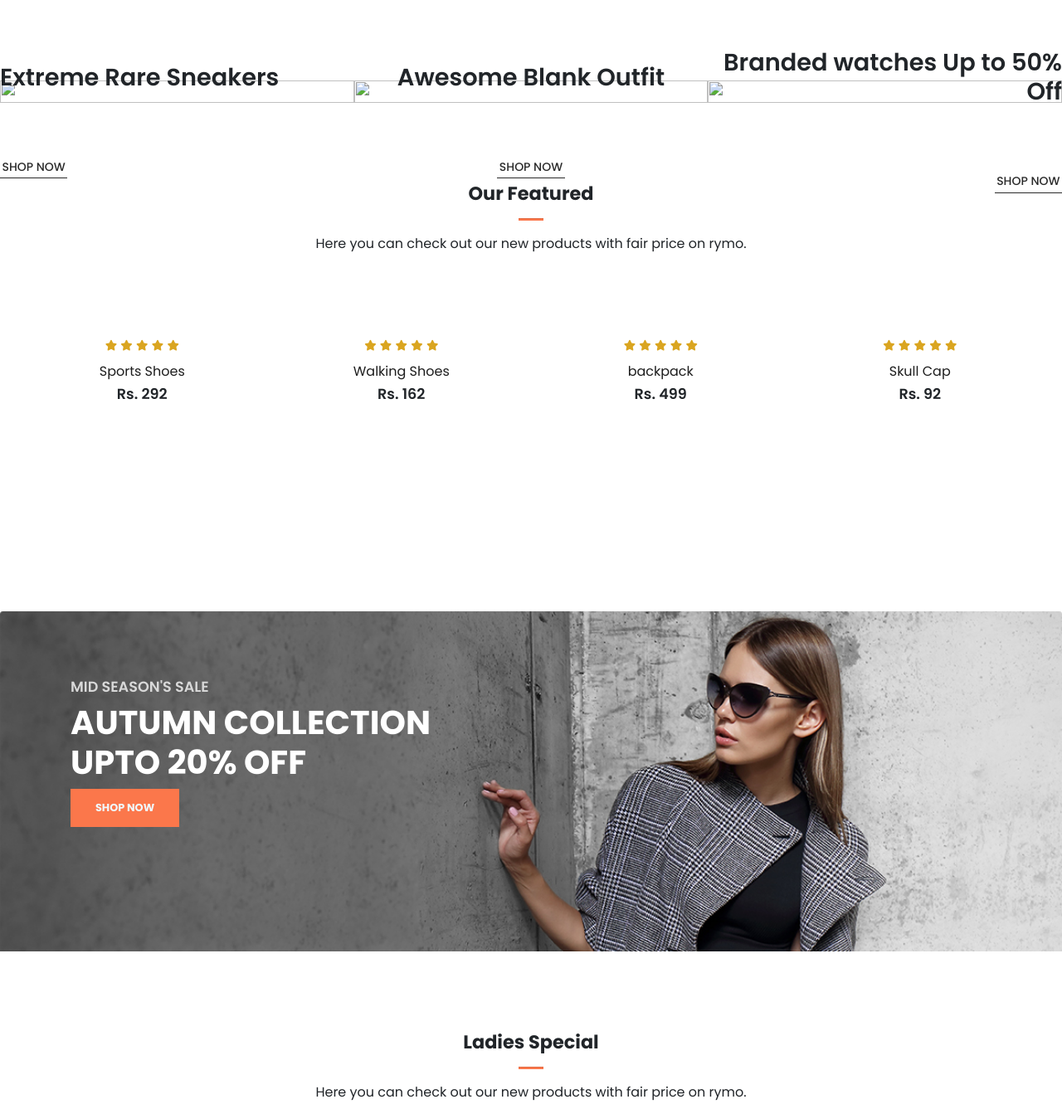
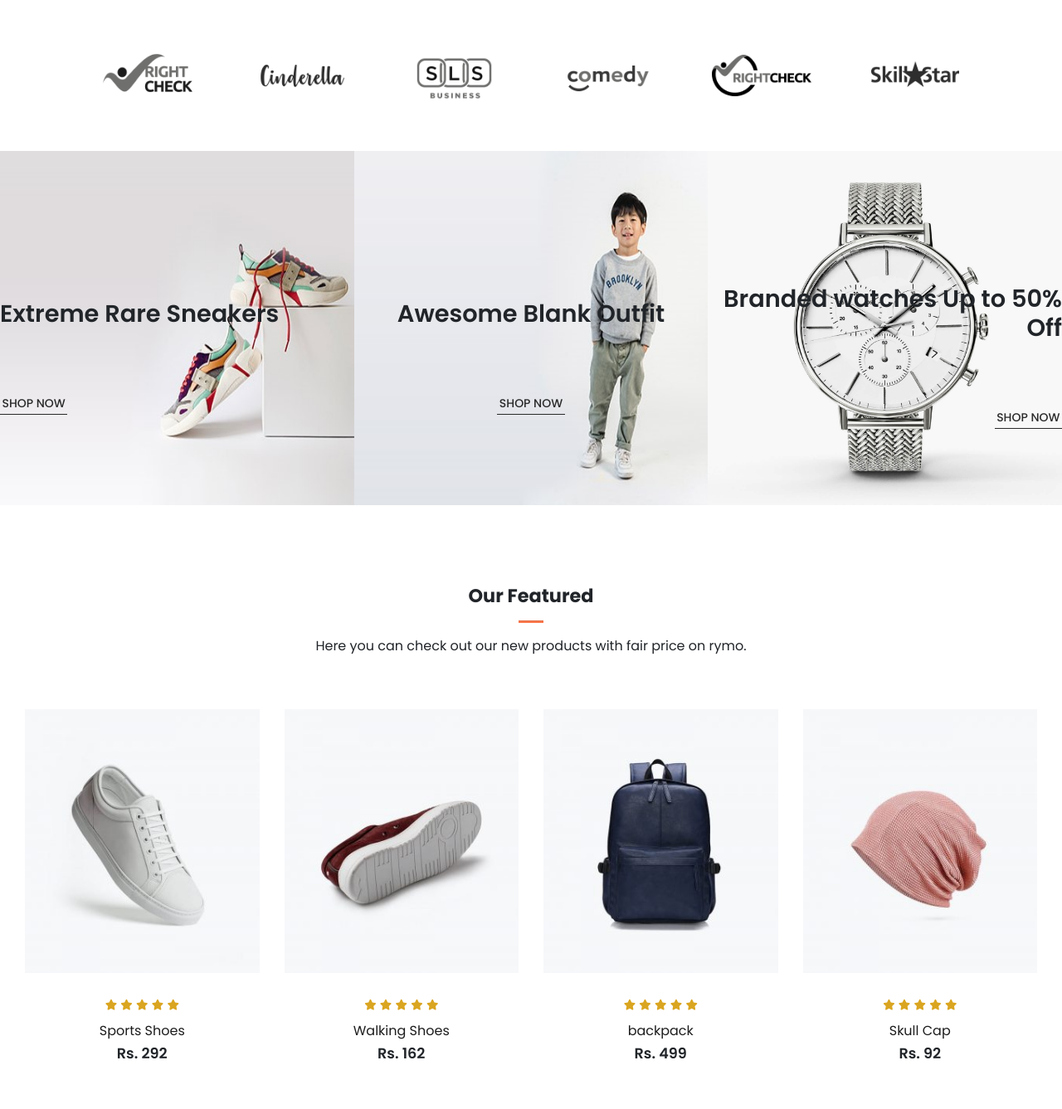
Before and after one commit to keerthirajhan/E-Commerce-website-Mini-Project-, a plain HTML site: page index.html in a window 1280 px wide. Shown: the part 800-2137 px from the top of the page at 83% size. Drawn offline with nearby package versions, Linux system fonts and the light colour scheme; the site is published under a folder, as on GitHub Pages, so addresses that start at the root find nothing.

Commit message:
Update1_images added

```diff
--- a/index.html
+++ b/index.html
@@ -14,7 +14,7 @@
   <!--Navigation-->
   <nav class="navbar navbar-expand-lg navbar-light bg-white py-3 fixed-top">
     <div class="container">
-      <img src="img/logo1.png" alt="nav logo1" style="height:40px;">
+      <img src="./img/logo1.png" alt="nav logo1" style="height:40px;">
       <button class="navbar-toggler" type="button" data-toggle="collapse" data-target="#navbarSupportedContent"
               aria-controls="navbarSupportedContent" aria-expanded="false" aria-label="Toggle navigation">
         <span id="bar"><i class="fa-solid fa-bars"></i></span>
@@ -49,12 +49,12 @@
   <!--Brand Section-->
   <section id="Brand" class="container">
     <div class="row m-0 py-5">
-      <img class="img-fluid col-lg-2 col-md-4 col-sm-6" src="/img/brand/1.png" alt="">
-      <img class="img-fluid col-lg-2 col-md-4 col-sm-6" src="/img/brand/2.png" alt="">
-      <img class="img-fluid col-lg-2 col-md-4 col-sm-6" src="/img/brand/3.png" alt="">
-      <img class="img-fluid col-lg-2 col-md-4 col-sm-6" src="/img/brand/4.png" alt="">
-      <img class="img-fluid col-lg-2 col-md-4 col-sm-6" src="/img/brand/5.png" alt="">
-      <img class="img-fluid col-lg-2 col-md-4 col-sm-6" src="/img/brand/6.png" alt="">
+      <img class="img-fluid col-lg-2 col-md-4 col-sm-6" src="./img/brand/1.png" alt="">
+      <img class="img-fluid col-lg-2 col-md-4 col-sm-6" src="./img/brand/2.png" alt="">
+      <img class="img-fluid col-lg-2 col-md-4 col-sm-6" src="./img/brand/3.png" alt="">
+      <img class="img-fluid col-lg-2 col-md-4 col-sm-6" src="./img/brand/4.png" alt="">
+      <img class="img-fluid col-lg-2 col-md-4 col-sm-6" src="./img/brand/5.png" alt="">
+      <img class="img-fluid col-lg-2 col-md-4 col-sm-6" src="./img/brand/6.png" alt="">
     </div>
   </section>
 
@@ -62,21 +62,21 @@
   <section id="New" class="w-100">
     <div class="row p-0 m-0">
       <div class="one col-lg-4 col-md-12 col-12 p-0">
-        <img class="img-fluid" src="/img/new/1.jpg" alt="">
+        <img class="img-fluid" src="./img/new/1.jpg" alt="">
           <div class="details">
             <h2>Extreme Rare Sneakers</h2>
             <button class="text-uppercase">Shop Now</button>
           </div>
       </div>
       <div class="one col-lg-4 col-md-12 col-12 p-0">
-        <img class="img-fluid" src="/img/new/2.jpg" alt="">
+        <img class="img-fluid" src="./img/new/2.jpg" alt="">
           <div class="details">
             <h2>Awesome Blank Outfit</h2>
             <button class="text-uppercase">Shop Now</button>
           </div>
       </div>
       <div class="one col-lg-4 col-md-12 col-12 p-0">
-        <img class="img-fluid" src="/img/new/3.jpg" alt="">
+        <img class="img-fluid" src="./img/new/3.jpg" alt="">
           <div class="details">
             <h2>Branded watches Up to 50% Off</h2>
             <button class="text-uppercase">Shop Now</button>
@@ -94,7 +94,7 @@
     </div>
     <div class="row mx-auto container-fluid">
       <div class="product text-center col-lg-3 col-md-4 col-12">
-        <img class="img-fluid mb-3" src="/img/featured/1.jpg" alt="">
+        <img class="img-fluid mb-3" src="./img/featured/1.jpg" alt="">
           <div class="star">
               <i class="fa-solid fa-star"></i>
               <i class="fa-solid fa-star"></i>
@@ -107,7 +107,7 @@
           <button class="buy-btn">Buy Now</button>
       </div>
       <div class="product text-center col-lg-3 col-md-4 col-12">
-        <img class="img-fluid mb-3" src="/img/featured/2.jpg" alt="">
+        <img class="img-fluid mb-3" src="./img/featured/2.jpg" alt="">
           <div class="star">
               <i class="fa-solid fa-star"></i>
               <i class="fa-solid fa-star"></i>
@@ -120,7 +120,7 @@
           <button class="buy-btn">Buy Now</button>
       </div>
       <div class="product text-center col-lg-3 col-md-4 col-12">
-        <img class="img-fluid mb-3" src="/img/featured/3.jpg" alt="">
+        <img class="img-fluid mb-3" src="./img/featured/3.jpg" alt="">
           <div class="star">
               <i class="fa-solid fa-star"></i>
               <i class="fa-solid fa-star"></i>
@@ -133,7 +133,7 @@
           <button class="buy-btn">Buy Now</button>
       </div>
       <div class="product text-center col-lg-3 col-md-4 col-12">
-        <img class="img-fluid mb-3" src="/img/featured/4.jpg" alt="">
+        <img class="img-fluid mb-3" src="./img/featured/4.jpg" alt="">
           <div class="star">
               <i class="fa-solid fa-star"></i>
               <i class="fa-solid fa-star"></i>
@@ -166,7 +166,7 @@
     </div>
     <div class="row mx-auto container-fluid">
       <div class="product text-center col-lg-3 col-md-4 col-12">
-        <img class="img-fluid mb-3" src="/img/clothes/1.jpg" alt="">
+        <img class="img-fluid mb-3" src="./img/clothes/1.jpg" alt="">
           <div class="star">
               <i class="fa-solid fa-star"></i>
               <i class="fa-solid fa-star"></i>
@@ -179,7 +179,7 @@
           <button class="buy-btn">Buy Now</button>
       </div>
       <div class="product text-center col-lg-3 col-md-4 col-12">
-        <img class="img-fluid mb-3" src="/img/clothes/2.jpg" alt="">
+        <img class="img-fluid mb-3" src="./img/clothes/2.jpg" alt="">
           <div class="star">
               <i class="fa-solid fa-star"></i>
               <i class="fa-solid fa-star"></i>
@@ -192,7 +192,7 @@
           <button class="buy-btn">Buy Now</button>
       </div>
       <div class="product text-center col-lg-3 col-md-4 col-12">
-        <img class="img-fluid mb-3" src="/img/clothes/3.jpg" alt="">
+        <img class="img-fluid mb-3" src="./img/clothes/3.jpg" alt="">
           <div class="star">
               <i class="fa-solid fa-star"></i>
               <i class="fa-solid fa-star"></i>
@@ -205,7 +205,7 @@
           <button class="buy-btn">Buy Now</button>
       </div>
       <div class="product text-center col-lg-3 col-md-4 col-12">
-        <img class="img-fluid mb-3" src="/img/clothes/4.jpg" alt="">
+        <img class="img-fluid mb-3" src="./img/clothes/4.jpg" alt="">
           <div class="star">
               <i class="fa-solid fa-star"></i>
               <i class="fa-solid fa-star"></i>
@@ -229,7 +229,7 @@
     </div>
     <div class="row mx-auto container-fluid">
       <div class="product text-center col-lg-3 col-md-4 col-12">
-        <img class="img-fluid mb-3" src="/img/watches/1.jpg" alt="">
+        <img class="img-fluid mb-3" src="./img/watches/1.jpg" alt="">
           <div class="star">
               <i class="fa-solid fa-star"></i>
               <i class="fa-solid fa-star"></i>
@@ -242,7 +242,7 @@
           <button class="buy-btn">Buy Now</button>
       </div>
       <div class="product text-center col-lg-3 col-md-4 col-12">
-        <img class="img-fluid mb-3" src="/img/watches/2.jpg" alt="">
+        <img class="img-fluid mb-3" src="./img/watches/2.jpg" alt="">
           <div class="star">
               <i class="fa-solid fa-star"></i>
               <i class="fa-solid fa-star"></i>
@@ -255,7 +255,7 @@
           <button class="buy-btn">Buy Now</button>
       </div>
       <div class="product text-center col-lg-3 col-md-4 col-12">
-        <img class="img-fluid mb-3" src="/img/watches/3.jpg" alt="">
+        <img class="img-fluid mb-3" src="./img/watches/3.jpg" alt="">
           <div class="star">
               <i class="fa-solid fa-star"></i>
               <i class="fa-solid fa-star"></i>
@@ -268,7 +268,7 @@
           <button class="buy-btn">Buy Now</button>
       </div>
       <div class="product text-center col-lg-3 col-md-4 col-12">
-        <img class="img-fluid mb-3" src="/img/watches/4.jpg" alt="">
+        <img class="img-fluid mb-3" src="./img/watches/4.jpg" alt="">
           <div class="star">
               <i class="fa-solid fa-star"></i>
               <i class="fa-solid fa-star"></i>
@@ -292,7 +292,7 @@
     </div>
     <div class="row mx-auto container-fluid">
       <div class="product text-center col-lg-3 col-md-4 col-12">
-        <img class="img-fluid mb-3" src="/img/shoes/1.jpg" alt="">
+        <img class="img-fluid mb-3" src="./img/shoes/1.jpg" alt="">
           <div class="star">
               <i class="fa-solid fa-star"></i>
               <i class="fa-solid fa-star"></i>
@@ -305,7 +305,7 @@
           <button class="buy-btn">Buy Now</button>
       </div>
       <div class="product text-center col-lg-3 col-md-4 col-12">
-        <img class="img-fluid mb-3" src="/img/shoes/2.jpg" alt="">
+        <img class="img-fluid mb-3" src="./img/shoes/2.jpg" alt="">
           <div class="star">
               <i class="fa-solid fa-star"></i>
               <i class="fa-solid fa-star"></i>
@@ -318,7 +318,7 @@
           <button class="buy-btn">Buy Now</button>
       </div>
       <div class="product text-center col-lg-3 col-md-4 col-12">
-        <img class="img-fluid mb-3" src="/img/shoes/3.jpg" alt="">
+        <img class="img-fluid mb-3" src="./img/shoes/3.jpg" alt="">
           <div class="star">
               <i class="fa-solid fa-star"></i>
               <i class="fa-solid fa-star"></i>
@@ -331,7 +331,7 @@
           <button class="buy-btn">Buy Now</button>
       </div>
       <div class="product text-center col-lg-3 col-md-4 col-12">
-        <img class="img-fluid mb-3" src="/img/shoes/4.jpg" alt="">
+        <img class="img-fluid mb-3" src="./img/shoes/4.jpg" alt="">
           <div class="star">
               <i class="fa-solid fa-star"></i>
               <i class="fa-solid fa-star"></i>
@@ -350,7 +350,7 @@
   <footer class="mt-5 py-5">
     <div class="row container mx-auto pt-5">
       <div class="footer-one col-lg-3 col-md-6 col-12">
-        <img src="/img/logo2.png" alt="">
+        <img src="./img/logo2.png" alt="">
         <p class="pt-3">Rymo offers stylish, affordable fashion with quality and comfort,
            blending youthful energy and trendy designs in clothing, footwear, and accessories.</p>
       </div>
@@ -382,18 +382,18 @@
       <div class="footer-one col-lg-3 col-md-6 col-12">
         <h5 class="pb-2">Instagram</h5>
           <div class="row">
-            <img class="img-fluid w-25 h-100 m-2" src="/img/insta/1.jpg" alt="">
-            <img class="img-fluid w-25 h-100 m-2" src="/img/insta/2.jpg" alt="">
-            <img class="img-fluid w-25 h-100 m-2" src="/img/insta/3.jpg" alt="">
-            <img class="img-fluid w-25 h-100 m-2" src="/img/insta/4.jpg" alt="">
-            <img class="img-fluid w-25 h-100 m-2" src="/img/insta/5.jpg" alt="">
+            <img class="img-fluid w-25 h-100 m-2" src="./img/insta/1.jpg" alt="">
+            <img class="img-fluid w-25 h-100 m-2" src="./img/insta/2.jpg" alt="">
+            <img class="img-fluid w-25 h-100 m-2" src="./img/insta/3.jpg" alt="">
+            <img class="img-fluid w-25 h-100 m-2" src="./img/insta/4.jpg" alt="">
+            <img class="img-fluid w-25 h-100 m-2" src="./img/insta/5.jpg" alt="">
           </div>
       </div>
     </div>
     <div class="copyright mt-5">
       <div class="row container mx-auto">
         <div class="col-lg-3 col-md-6 col-12 mb-4">
-          <img src="img/payment.png" alt="">
+          <img src="./img/payment.png" alt="">
         </div>
         <div class="col-lg-4 col-md-6 col-12 text-nowrap mb-2">
           <p>rymo eCommerce © 2025. All rights reserved</p>
```
Also changed, not shown: blog.html (+16 -16 lines), cart.html (+8 -8 lines), shop.html (+27 -27 lines).
